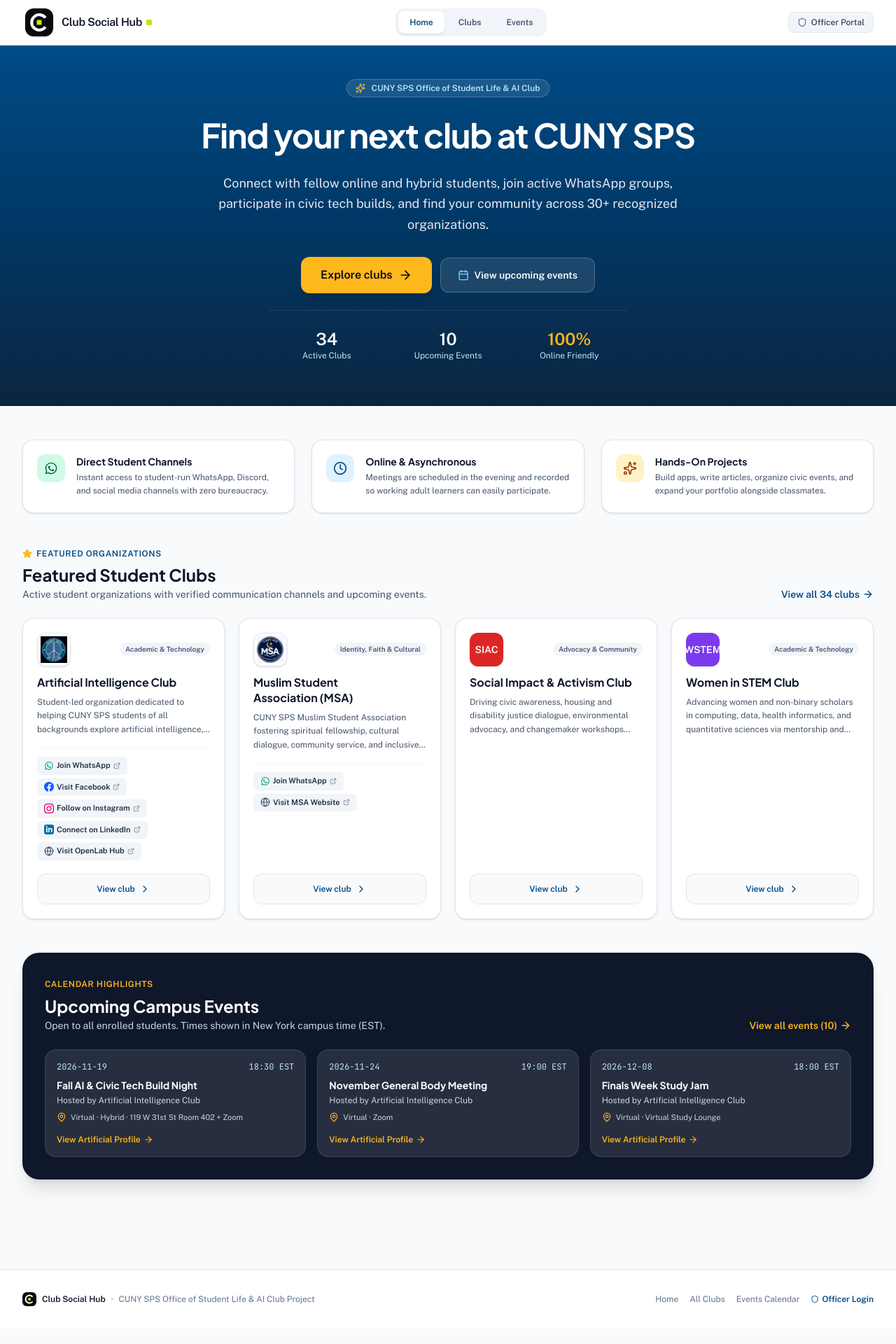
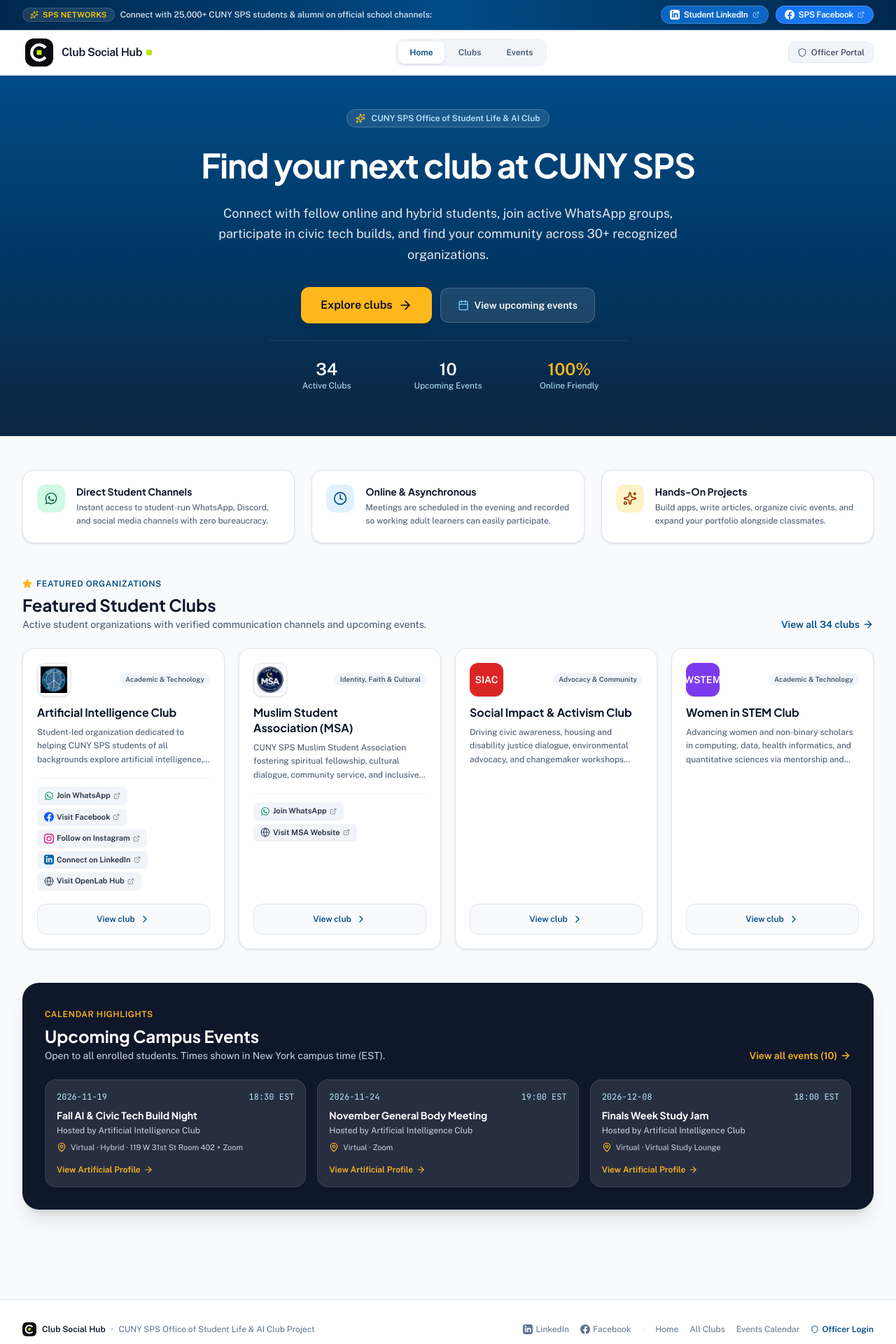
Before and after one commit to CunySPSAIClub/CunyClubSocial, a React (Vite) app: page / in a window 1280 px wide. Shown: the top 1920 px of the page at 70% size. Before the commit the page ends 1898 px from the top, so only its background shows below. Built offline with nearby package versions, Linux system fonts and the light colour scheme.

Commit message:
feat(ui): add high-visibility student LinkedIn and Facebook banner at very top of website

```diff
--- a/src/components/StudentDiscoveryApp.tsx
+++ b/src/components/StudentDiscoveryApp.tsx
@@ -189,6 +189,51 @@ export function StudentDiscoveryApp({ onOpenPortal }: StudentDiscoveryAppProps)
     <div className="min-h-screen bg-slate-50 text-slate-900 flex flex-col font-sans selection:bg-[#FFB81C]/30 selection:text-slate-900 overflow-x-hidden">
       {/* Top Banner & Main Header */}
       <header className="sticky top-0 z-40 bg-white/95 backdrop-blur-md border-b border-slate-200">
+        {/* Top Community Utility Bar: Student & Alumni Social Networks */}
+        <div className="bg-gradient-to-r from-[#00284d] via-[#004B87] to-[#00284d] text-white border-b border-white/10 shadow-xs relative z-50">
+          <div className="max-w-7xl mx-auto px-4 sm:px-6 lg:px-8 py-2 flex items-center justify-between gap-3 text-xs">
+            {/* Left Tagline & Badge */}
+            <div className="flex items-center gap-2 min-w-0">
+              <span className="inline-flex items-center gap-1.5 px-2.5 py-0.5 rounded-full bg-white/10 text-[#FFD100] text-[10px] sm:text-[11px] font-bold tracking-wide uppercase shadow-2xs shrink-0 border border-white/15">
+                <Sparkles className="w-3 h-3 text-[#FFD100] animate-pulse" />
+                <span>SPS Networks</span>
+              </span>
+              <p className="text-white/90 text-xs font-medium truncate hidden sm:block">
+                Connect with 25,000+ CUNY SPS students &amp; alumni on official school channels:
+              </p>
+            </div>
+
+            {/* Right Action Pills: Student LinkedIn & SPS Facebook */}
+            <div className="flex items-center gap-2 sm:gap-2.5 shrink-0">
+              <a
+                href="https://www.linkedin.com/school/cuny-school-of-professional-studies/"
+                target="_blank"
+                rel="noopener noreferrer"
+                aria-label="Connect on CUNY SPS Student & Alumni LinkedIn"
+                className="inline-flex items-center gap-1.5 px-3 py-1 rounded-full bg-[#0A66C2] hover:bg-[#004182] text-white font-semibold text-xs transition-all duration-150 shadow-sm hover:shadow-md hover:shadow-[#0A66C2]/40 hover:scale-[1.03] active:scale-[0.98] group cursor-pointer border border-white/20"
+                title="Connect with CUNY SPS on LinkedIn"
+              >
+                <LinkedInIcon className="w-3.5 h-3.5 fill-white shrink-0 group-hover:rotate-6 transition-transform" />
+                <span className="font-semibold tracking-tight">Student LinkedIn</span>
+                <ExternalLink className="w-2.5 h-2.5 opacity-70 group-hover:opacity-100" />
+              </a>
+
+              <a
+                href="https://www.facebook.com/cunysps/"
+                target="_blank"
+                rel="noopener noreferrer"
+                aria-label="Join CUNY SPS Student Facebook Community"
+                className="inline-flex items-center gap-1.5 px-3 py-1 rounded-full bg-[#1877F2] hover:bg-[#0d65d9] text-white font-semibold text-xs transition-all duration-150 shadow-sm hover:shadow-md hover:shadow-[#1877F2]/40 hover:scale-[1.03] active:scale-[0.98] group cursor-pointer border border-white/20"
+                title="Follow CUNY SPS on Facebook"
+              >
+                <FacebookIcon className="w-3.5 h-3.5 fill-white shrink-0 group-hover:rotate-6 transition-transform" />
+                <span className="font-semibold tracking-tight">SPS Facebook</span>
+                <ExternalLink className="w-2.5 h-2.5 opacity-70 group-hover:opacity-100" />
+              </a>
+            </div>
+          </div>
+        </div>
+
         <div className="max-w-7xl mx-auto px-4 sm:px-6 lg:px-8">
           <div className="h-16 flex items-center justify-between gap-4">
             {/* Brand Logo & Name */}
@@ -321,6 +366,38 @@ export function StudentDiscoveryApp({ onOpenPortal }: StudentDiscoveryAppProps)
               <span>Campus Events ({EVENTS_DATA.length})</span>
               <ChevronRight className="w-4 h-4 text-slate-400" />
             </button>
+
+            {/* Mobile Community Social Cards */}
+            <div className="pt-3 pb-1 border-t border-slate-100 space-y-2">
+              <div className="flex items-center justify-between px-1">
+                <span className="text-[11px] font-bold text-slate-500 uppercase tracking-wider">
+                  Official Student Networks
+                </span>
+                <span className="text-[10px] text-slate-400 font-medium">SPS Community</span>
+              </div>
+              <div className="grid grid-cols-2 gap-2">
+                <a
+                  href="https://www.linkedin.com/school/cuny-school-of-professional-studies/"
+                  target="_blank"
+                  rel="noopener noreferrer"
+                  className="flex items-center justify-center gap-1.5 px-3 py-2.5 bg-[#0A66C2] hover:bg-[#004182] text-white rounded-xl text-xs font-semibold shadow-xs transition-colors"
+                >
+                  <LinkedInIcon className="w-4 h-4 fill-white shrink-0" />
+                  <span>Student LinkedIn</span>
+                  <ExternalLink className="w-3 h-3 opacity-80" />
+                </a>
+                <a
+                  href="https://www.facebook.com/cunysps/"
+                  target="_blank"
+                  rel="noopener noreferrer"
+                  className="flex items-center justify-center gap-1.5 px-3 py-2.5 bg-[#1877F2] hover:bg-[#0d65d9] text-white rounded-xl text-xs font-semibold shadow-xs transition-colors"
+                >
+                  <FacebookIcon className="w-4 h-4 fill-white shrink-0" />
+                  <span>SPS Facebook</span>
+                  <ExternalLink className="w-3 h-3 opacity-80" />
+                </a>
+              </div>
+            </div>
 
             {onOpenPortal && (
               <div className="pt-3 border-t border-slate-100">
@@ -1261,6 +1338,27 @@ export function StudentDiscoveryApp({ onOpenPortal }: StudentDiscoveryAppProps)
           </div>
 
           <div className="flex items-center gap-4">
+            <a
+              href="https://www.linkedin.com/school/cuny-school-of-professional-studies/"
+              target="_blank"
+              rel="noopener noreferrer"
+              className="text-slate-500 hover:text-[#0A66C2] flex items-center gap-1 transition-colors"
+              title="Connect on LinkedIn"
+            >
+              <LinkedInIcon className="w-3.5 h-3.5 fill-current" />
+              <span>LinkedIn</span>
+            </a>
+            <a
+              href="https://www.facebook.com/cunysps/"
+              target="_blank"
+              rel="noopener noreferrer"
+              className="text-slate-500 hover:text-[#1877F2] flex items-center gap-1 transition-colors"
+              title="Follow on Facebook"
+            >
+              <FacebookIcon className="w-3.5 h-3.5 fill-current" />
+              <span>Facebook</span>
+            </a>
+            <span className="text-slate-300">·</span>
             <button
               type="button"
               onClick={() => navigateTo('home')}
```
Also changed, not shown: 1 other file (tests, documents, lock files or other folders).
